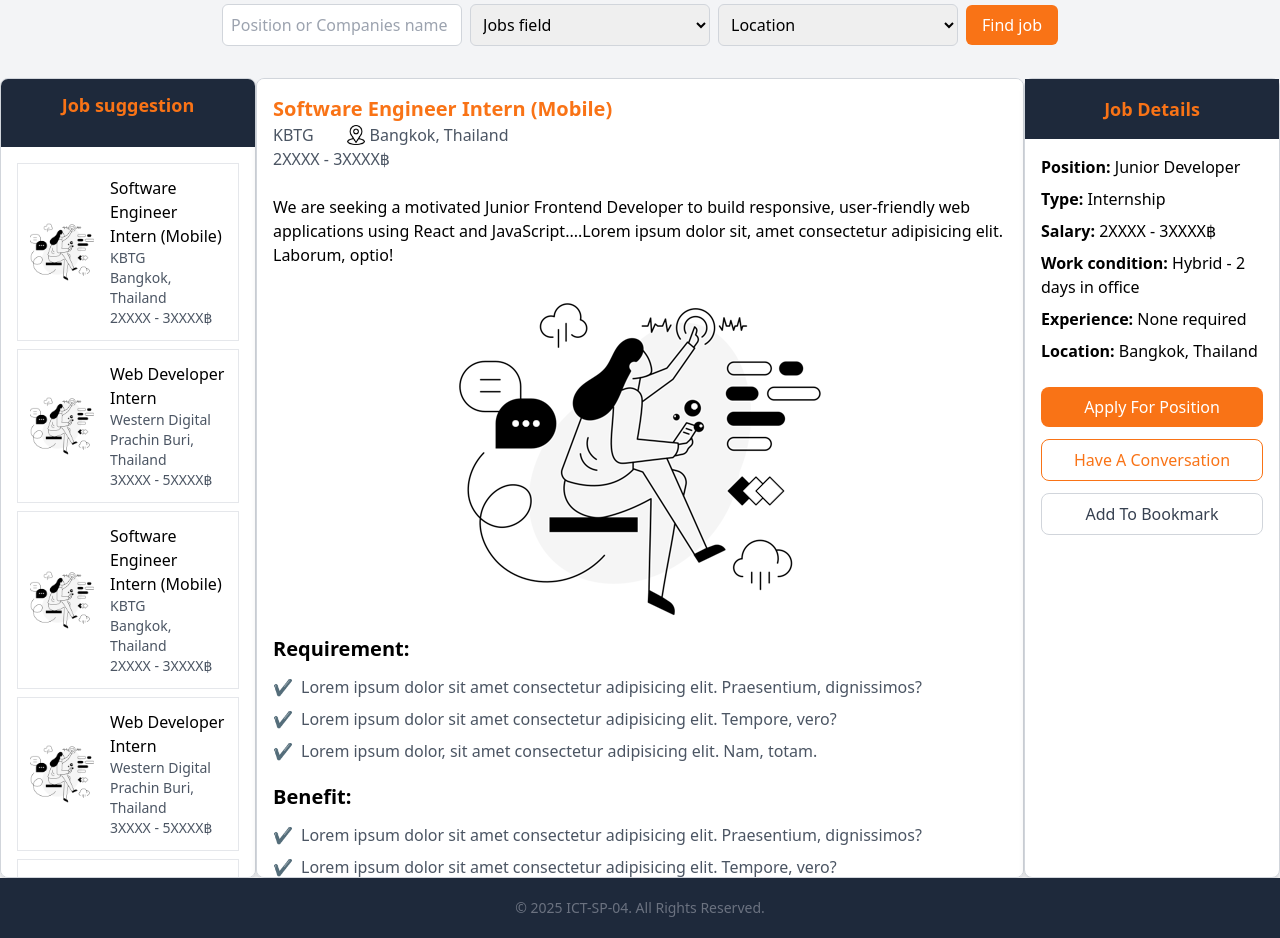
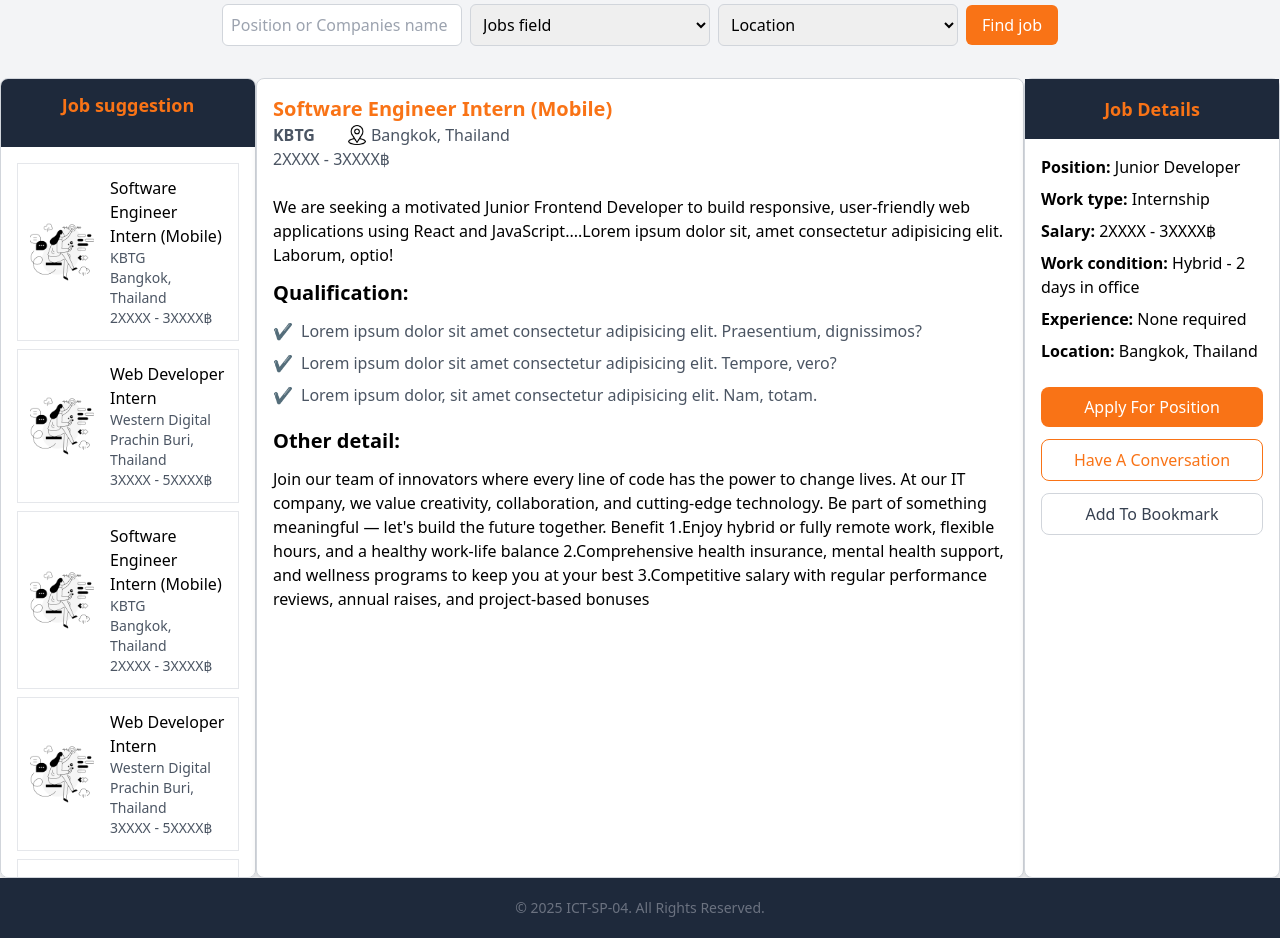
Before and after one commit to theekhaR/SP-2024, a React (Vite) app in the folder react-frontend/: page /listing in a window 1280 px wide. Shown: the part 100-1038 px from the top of the page. Built offline with nearby package versions, Linux system fonts and the light colour scheme.

Commit message:
modified:   react-frontend/package-lock.json 	modified:   react-frontend/package.json 	modified:   react-frontend/src/pages/Listing.jsx 	modified:   react-frontend/src/pages/createListing.jsx 	modified:   react-frontend/src/pages/CreateListing.jsx

```diff
--- a/react-frontend/package.json
+++ b/react-frontend/package.json
@@ -22,6 +22,7 @@
     "prop-types": "^15.8.1",
     "react": "^18.3.1",
     "react-dom": "^18.3.1",
+    "react-icons": "^5.5.0",
     "react-router-dom": "^7.1.2",
     "tailwind-scrollbar-hide": "^2.0.0",
     "uuid": "^11.1.0",
--- a/react-frontend/src/pages/Listing.jsx
+++ b/react-frontend/src/pages/Listing.jsx
@@ -1,7 +1,7 @@
 import React from "react";
 import { useState, useEffect } from "react";
 import LocationPic from "../assets/Location.png";
-import Navbar from "../components/navbar";
+import Navbar from "../components/Navbar";
 import Lnavbar from "../components/L_navbar";
 import Footer from "../components/footer";
 
@@ -25,11 +25,8 @@ function Listing() {
         "Lorem ipsum dolor sit amet consectetur adipisicing elit. Tempore, vero?",
         "Lorem ipsum dolor, sit amet consectetur adipisicing elit. Nam, totam.",
       ],
-      Benifit: [
-        "Lorem ipsum dolor sit amet consectetur adipisicing elit. Praesentium, dignissimos?",
-        "Lorem ipsum dolor sit amet consectetur adipisicing elit. Tempore, vero?",
-        "Lorem ipsum dolor, sit amet consectetur adipisicing elit. Nam, totam.",
-      ],
+      Benifit:
+        " Join our team of innovators where every line of code has the power to change lives. At our IT company, we value creativity, collaboration, and cutting-edge technology. Be part of something meaningful — let's build the future together. Benefit 1.Enjoy hybrid or fully remote work, flexible hours, and a healthy work-life balance 2.Comprehensive health insurance, mental health support, and wellness programs to keep you at your best 3.Competitive salary with regular performance reviews, annual raises, and project-based bonuses",
     },
     {
       ListingID: 2,
@@ -48,11 +45,8 @@ function Listing() {
         "Lorem ipsum dolor sit amet consectetur adipisicing elit. Tempore, vero?",
         "Lorem ipsum dolor, sit amet consectetur adipisicing elit. Nam, totam.",
       ],
-      Benifit: [
-        "Lorem ipsum dolor sit amet consectetur adipisicing elit. Praesentium, dignissimos?",
-        "Lorem ipsum dolor sit amet consectetur adipisicing elit. Tempore, vero?",
-        "Lorem ipsum dolor, sit amet consectetur adipisicing elit. Nam, totam.",
-      ],
+      Benifit:
+        "Join our team of innovators where every line of code has the power to change lives. At our IT company, we value creativity, collaboration, and cutting-edge technology. Be part of something meaningful — let's build the future together. Benefit 1.Enjoy hybrid or fully remote work, flexible hours, and a healthy work-life balance 2.Comprehensive health insurance, mental health support, and wellness programs to keep you at your best 3.Competitive salary with regular performance reviews, annual raises, and project-based bonuses",
     },
     {
       ListingID: 3,
@@ -72,11 +66,8 @@ function Listing() {
         "Lorem ipsum dolor sit amet consectetur adipisicing elit. Tempore, vero?",
         "Lorem ipsum dolor, sit amet consectetur adipisicing elit. Nam, totam.",
       ],
-      Benifit: [
-        "Lorem ipsum dolor sit amet consectetur adipisicing elit. Praesentium, dignissimos?",
-        "Lorem ipsum dolor sit amet consectetur adipisicing elit. Tempore, vero?",
-        "Lorem ipsum dolor, sit amet consectetur adipisicing elit. Nam, totam.",
-      ],
+      Benifit:
+        " Join our team of innovators where every line of code has the power to change lives. At our IT company, we value creativity, collaboration, and cutting-edge technology. Be part of something meaningful — let's build the future together. Benefit 1.Enjoy hybrid or fully remote work, flexible hours, and a healthy work-life balance 2.Comprehensive health insurance, mental health support, and wellness programs to keep you at your best 3.Competitive salary with regular performance reviews, annual raises, and project-based bonuses",
     },
     {
       ListingID: 4,
@@ -95,11 +86,8 @@ function Listing() {
         "Lorem ipsum dolor sit amet consectetur adipisicing elit. Tempore, vero?",
         "Lorem ipsum dolor, sit amet consectetur adipisicing elit. Nam, totam.",
       ],
-      Benifit: [
-        "Lorem ipsum dolor sit amet consectetur adipisicing elit. Praesentium, dignissimos?",
-        "Lorem ipsum dolor sit amet consectetur adipisicing elit. Tempore, vero?",
-        "Lorem ipsum dolor, sit amet consectetur adipisicing elit. Nam, totam.",
-      ],
+      Benifit:
+        " Join our team of innovators where every line of code has the power to change lives. At our IT company, we value creativity, collaboration, and cutting-edge technology. Be part of something meaningful — let's build the future together. Benefit 1.Enjoy hybrid or fully remote work, flexible hours, and a healthy work-life balance 2.Comprehensive health insurance, mental health support, and wellness programs to keep you at your best 3.Competitive salary with regular performance reviews, annual raises, and project-based bonuses",
     },
     {
       ListingID: 5,
@@ -119,11 +107,8 @@ function Listing() {
         "Lorem ipsum dolor sit amet consectetur adipisicing elit. Tempore, vero?",
         "Lorem ipsum dolor, sit amet consectetur adipisicing elit. Nam, totam.",
       ],
-      Benifit: [
-        "Lorem ipsum dolor sit amet consectetur adipisicing elit. Praesentium, dignissimos?",
-        "Lorem ipsum dolor sit amet consectetur adipisicing elit. Tempore, vero?",
-        "Lorem ipsum dolor, sit amet consectetur adipisicing elit. Nam, totam.",
-      ],
+      Benifit:
+        " Join our team of innovators where every line of code has the power to change lives. At our IT company, we value creativity, collaboration, and cutting-edge technology. Be part of something meaningful — let's build the future together. Benefit 1.Enjoy hybrid or fully remote work, flexible hours, and a healthy work-life balance 2.Comprehensive health insurance, mental health support, and wellness programs to keep you at your best 3.Competitive salary with regular performance reviews, annual raises, and project-based bonuses",
     },
     {
       ListingID: 6,
@@ -142,11 +127,8 @@ function Listing() {
         "Lorem ipsum dolor sit amet consectetur adipisicing elit. Tempore, vero?",
         "Lorem ipsum dolor, sit amet consectetur adipisicing elit. Nam, totam.",
       ],
-      Benifit: [
-        "Lorem ipsum dolor sit amet consectetur adipisicing elit. Praesentium, dignissimos?",
-        "Lorem ipsum dolor sit amet consectetur adipisicing elit. Tempore, vero?",
-        "Lorem ipsum dolor, sit amet consectetur adipisicing elit. Nam, totam.",
-      ],
+      Benifit:
+        " Join our team of innovators where every line of code has the power to change lives. At our IT company, we value creativity, collaboration, and cutting-edge technology. Be part of something meaningful — let's build the future together. Benefit 1.Enjoy hybrid or fully remote work, flexible hours, and a healthy work-life balance 2.Comprehensive health insurance, mental health support, and wellness programs to keep you at your best 3.Competitive salary with regular performance reviews, annual raises, and project-based bonuses",
     },
   ];
   const [selectedJob, setSelectedJob] = useState(jobs[0]);
@@ -214,7 +196,7 @@ function Listing() {
                 {selectedJob.title}
               </h2>
               <div className="flex gap-8 text-gray-600 text-base">
-                <p>{selectedJob.company}</p>
+                <p className="font-bold">{selectedJob.company}</p>
                 <div className="flex items-center gap-1">
                   <img
                     src={LocationPic}
@@ -227,15 +209,8 @@ function Listing() {
               <p className="text-gray-600 text-base">{selectedJob.Salary}</p>
 
               <p className="mt-6">{selectedJob.description}</p>
-              <div className="flex justify-center mt-4">
-                <img
-                  src={selectedJob.image_url}
-                  alt="Illustration"
-                  className="w-xl h-xl object-contain "
-                />
-              </div>
 
-              <h2 className="text-xl font-bold mb-3">Requirement:</h2>
+              <h2 className="text-xl font-bold mt-3 mb-3">Qualification:</h2>
               <ul className="text-gray-600 space-y-2">
                 {selectedJob.requirements.map((req, index) => (
                   <li key={index} className="flex items-center">
@@ -243,14 +218,8 @@ function Listing() {
                   </li>
                 ))}
               </ul>
-              <h2 className="mt-5 text-xl font-bold mb-3">Benefit:</h2>
-              <ul className="text-gray-600 space-y-2">
-                {selectedJob.Benifit.map((ben, index) => (
-                  <li key={index} className="flex items-center">
-                    <span className="text-orange-500 mr-2">✔</span> {ben}
-                  </li>
-                ))}
-              </ul>
+              <h2 className="mt-5 text-xl font-bold mb-3">Other detail:</h2>
+              <p className="mt-3">{selectedJob.Benifit}</p>
             </div>
           )}
         </div>
@@ -269,7 +238,7 @@ function Listing() {
                   <strong>Position:</strong> {selectedJob.position}
                 </p>
                 <p>
-                  <strong>Type:</strong> {selectedJob.Type}
+                  <strong>Work type:</strong> {selectedJob.Type}
                 </p>
                 <p>
                   <strong>Salary:</strong> {selectedJob.Salary}
--- a/react-frontend/src/pages/createListing.jsx
+++ b/react-frontend/src/pages/createListing.jsx
@@ -180,6 +180,18 @@ function CreateListing() {
               className="w-full px-4 py-2 border rounded-md focus:outline-none focus:ring-2 focus:ring-blue-500"
             />
           </div>
+          {/* Location */}
+          <div>
+            <label className=" text-sm font-medium text-gray-700 mb-1">
+              Location
+            </label>
+            <input
+              type="text"
+              placeholder="Enter your location"
+              onChange={(e) => setCompanyName(e.target.value)}
+              className="w-full px-4 py-2 border rounded-md focus:outline-none focus:ring-2 focus:ring-blue-500"
+            />
+          </div>
 
           <div className="grid grid-cols-2 gap-6">
             {/* Work condition */}
@@ -192,8 +204,8 @@ function CreateListing() {
                 value={industryID}
                 onChange={(e) => setIndustryID(e.target.value)}
               >
+                <option value="onsite">On-site</option>
                 <option value="remote">Remote</option>
-                <option value="onsite">On-site</option>
                 <option value="hybrid">Hybrid</option>
               </select>
             </div>
@@ -211,33 +223,37 @@ function CreateListing() {
               </select>
             </div>
 
-            {/* Period */}
+            {/* Work type */}
             <div className="flex flex-col">
               <label className="text-sm font-medium text-gray-700 mb-1">
-                Period
+                Work type
               </label>
               <select className="px-4 py-2 border rounded-md focus:outline-none focus:ring-2 focus:ring-blue-500">
-                <option value="monthly">Monthly</option>
-                <option value="yearly">Yearly</option>
+                <option value="Fulltime">Full-Time</option>
+                <option value="Parttime">Part-Time</option>
+                <option value="Contact">Contact</option>
+                <option value="Internship">Internship</option>
               </select>
             </div>
 
-            {/* Location */}
+            {/* Experience */}
             <div className="flex flex-col">
               <label className="text-sm font-medium text-gray-700 mb-1">
-                Location
+                Experience
               </label>
               <select className="px-4 py-2 border rounded-md focus:outline-none focus:ring-2 focus:ring-blue-500">
-                <option value="remote">Remote</option>
-                <option value="onsite">On-site</option>
-                <option value="hybrid">Hybrid</option>
+                <option value="remote">None require</option>
+                <option value="onsite">1 - 2 years</option>
+                <option value="hybrid">2 - 5 years</option>
+                <option value="hybrid">5 - 10 years</option>
               </select>
             </div>
           </div>
 
+          {/* Role description Section */}
           <div>
             <label className=" text-sm font-medium text-gray-700 mb-1">
-              Job description
+              Role description
             </label>
             <textarea
               rows="3"
@@ -248,10 +264,23 @@ function CreateListing() {
           </div>
         </div>
 
+        {/* Other detail Section */}
+        <div className="mb-6">
+          <label className=" text-sm font-medium text-gray-700 mb-1">
+            Other detail
+          </label>
+          <textarea
+            rows="3"
+            placeholder="Company advertising or benefit"
+            onChange={(e) => setCompanyOverview(e.target.value)}
+            className="w-full px-4 py-2 border rounded-md focus:outline-none focus:ring-2 focus:ring-blue-500"
+          ></textarea>
+        </div>
+
         <div className="mt-3 mb-6 ">
           <div className="flex justify-between items-center">
-            <h3 className="text-md font-semibold">
-              Skill requirements ({skills.length}/8)
+            <h3 className="text-sm font-semibold">
+              Qualification ({skills.length}/8)
             </h3>
             <button
               type="button"
@@ -268,33 +297,6 @@ function CreateListing() {
               placeholder="What is your skill requirement..."
               value={skill}
               onChange={(e) => handleSkillChange(index, e.target.value)}
-              className="w-full px-4 py-2 border rounded-md mt-2"
-              maxLength={120}
-            />
-          ))}
-        </div>
-
-        {/* Benifits Section */}
-        <div className="mb-6">
-          <div className="flex justify-between items-center">
-            <h3 className="text-md font-semibold">
-              Benefits ({benifits.length}/8)
-            </h3>
-            <button
-              type="button"
-              onClick={addbenifit}
-              className="text-orange-600 hover:underline text-sm"
-            >
-              + Add new
-            </button>
-          </div>
-          {benifits.map((item, index) => (
-            <input
-              key={index}
-              type="text"
-              placeholder="What is your Welfare..."
-              value={item}
-              onChange={(e) => handleBenifitChange(index, e.target.value)}
               className="w-full px-4 py-2 border rounded-md mt-2"
               maxLength={120}
             />
```
Also changed, not shown: 1 other file (tests, documents, lock files or other folders).
